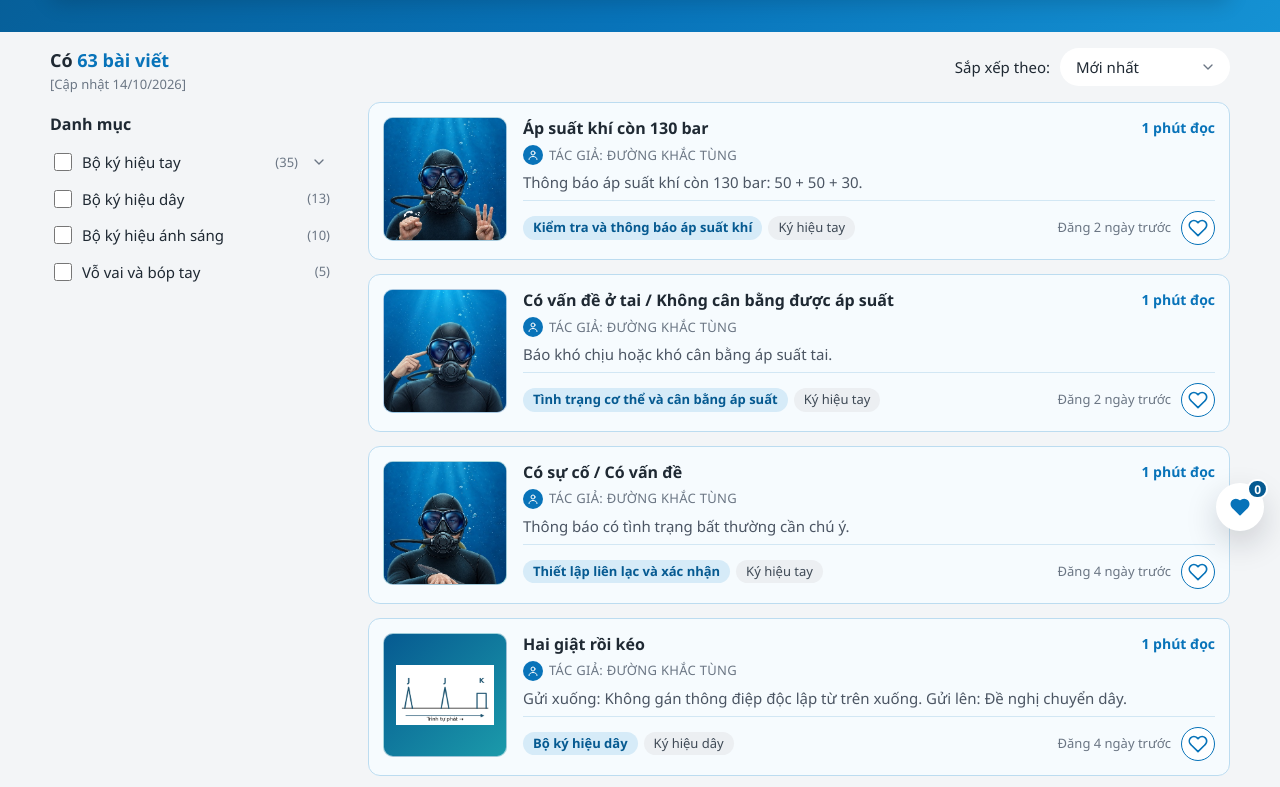
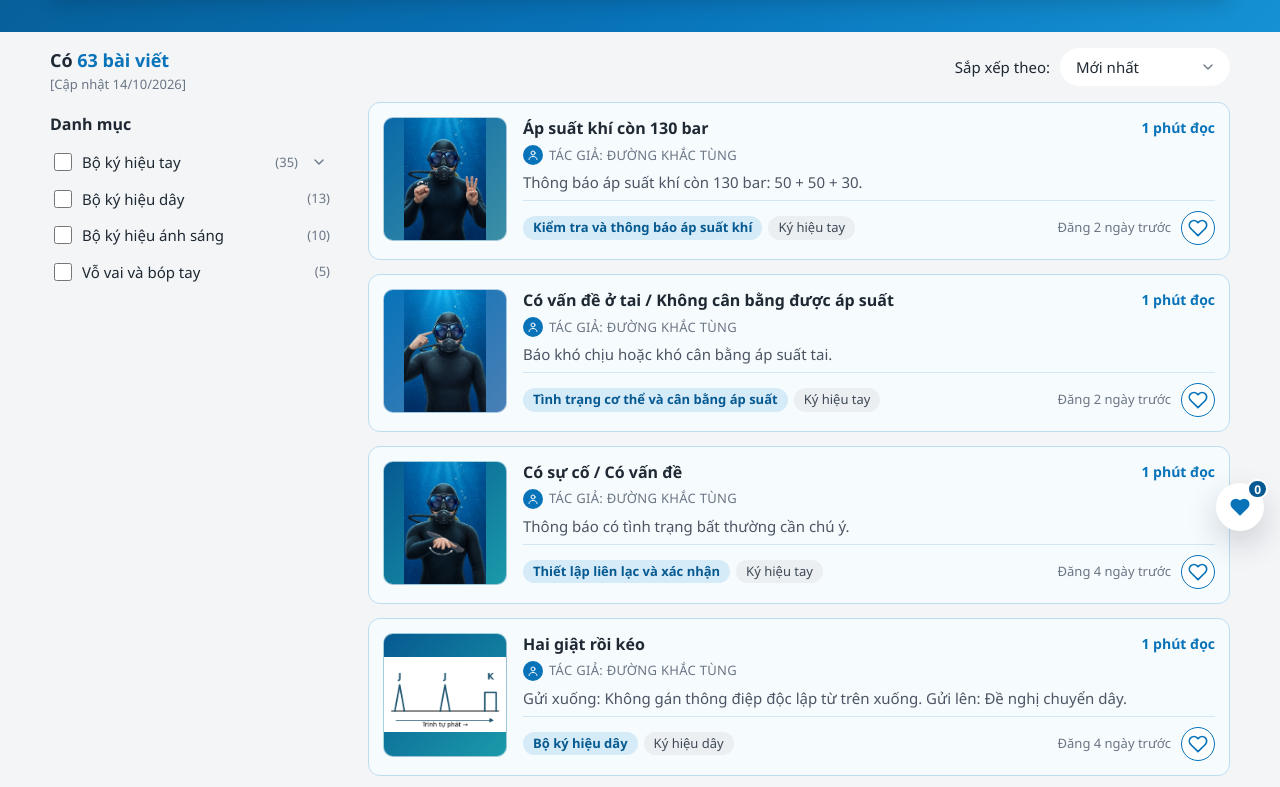
Before and after one commit to DoTrungDuc007/Tin-Hieu-Lan, a plain HTML site: page index.html in a window 1280 px wide. Shown: the part 245-1032 px from the top of the page. Drawn offline with Linux system fonts and the light colour scheme.

Commit message:
Fix thumb image

```diff
--- a/index.css
+++ b/index.css
@@ -726,18 +726,17 @@ img {
   border: 1px solid rgba(255, 255, 255, .6);
 }
 
+/* Hiện trọn vẹn ảnh và canh giữa (không cắt mất nội dung), dù ảnh dọc (người lặn) hay ảnh ngang (sơ đồ).
+   Dùng position:absolute + inset:0 thay vì width/height:100% vì chiều cao của .thumb đến từ aspect-ratio
+   trên một grid item — Chrome không coi chiều cao đó là "xác định" nên height:100% của ảnh bị tính sai
+   thành kiểu height:auto (giữ nguyên tỉ lệ ảnh gốc), khiến ảnh tràn khỏi khung rồi bị overflow cắt mất. */
 .thumb img {
+  position: absolute;
+  inset: 0;
   width: 100%;
   height: 100%;
-  object-fit: cover;
+  object-fit: contain;
   object-position: center;
-}
-
-/* Ảnh sơ đồ (dây/ánh sáng/tiếp xúc): ảnh ngang, hiện trọn vẹn và canh giữa thay vì cắt mất nội dung hai bên. */
-.thumb img.img-contain {
-  object-fit: contain;
-  padding: 10%;
-  box-sizing: border-box;
 }
 
 .thumb .emoji {
--- a/index.js
+++ b/index.js
@@ -303,10 +303,7 @@ function makeThumb(p, extraClass = '', eager = false) {
   const box = el('div', { class: `thumb ${extraClass}`.trim(), 'aria-hidden': 'true' });
   box.style.background = `linear-gradient(135deg, ${c1}, ${c2})`;
   const src = p.path || p.thumbnail; // "path" là trường chính thức; "thumbnail" vẫn được hỗ trợ cho dữ liệu cũ
-  // Ảnh sơ đồ (dây/ánh sáng/tiếp xúc) là ảnh ngang, cắt theo kiểu "cover" sẽ mất nội dung ở hai bên;
-  // hiện trọn ảnh và canh giữa thay vì cắt (ảnh người lặn vẫn cắt lấp đầy khung như cũ).
-  const isDiagram = p.tags && p.tags[0] !== 'Ký hiệu tay';
-  if (src) box.append(el('img', { src, class: isDiagram ? 'img-contain' : '', alt: '', loading: eager ? 'eager' : 'lazy' }));
+  if (src) box.append(el('img', { src, alt: '', loading: eager ? 'eager' : 'lazy' }));
   else box.append(el('span', { class: 'emoji', text: p.icon || '🤿' }));
   return box;
 }
```
